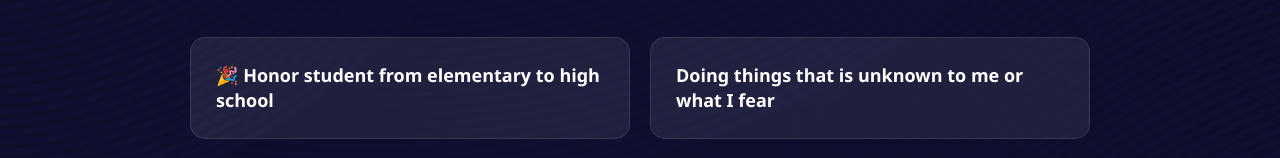
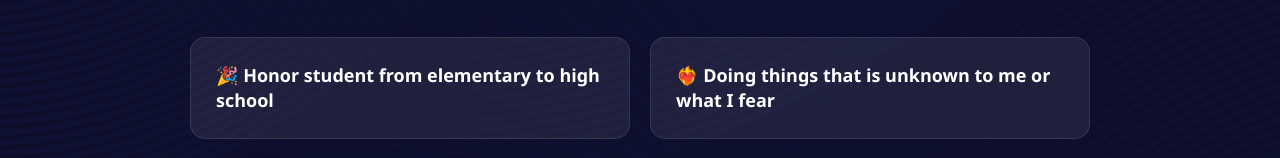
Before and after one commit to JanDerrick/Personal-Webpage, a plain HTML site: page index.html in a window 1280 px wide. Shown: the part 1758-1916 px from the top of the page. Drawn offline with Linux system fonts and the light colour scheme.

Commit message:
Add heart emoji to personal achievement description for emphasis

```diff
--- a/index.html
+++ b/index.html
@@ -137,7 +137,7 @@
             <p>🎉 Honor student from elementary to high school</p>
           </div>
           <div class="card">
-            <p>Doing things that is unknown to me or what I fear</p>
+            <p>❤️‍🔥 Doing things that is unknown to me or what I fear</p>
           </div>
           <div class="card">
             <p>🧐 Consistent Dean's Lister</p>
```
